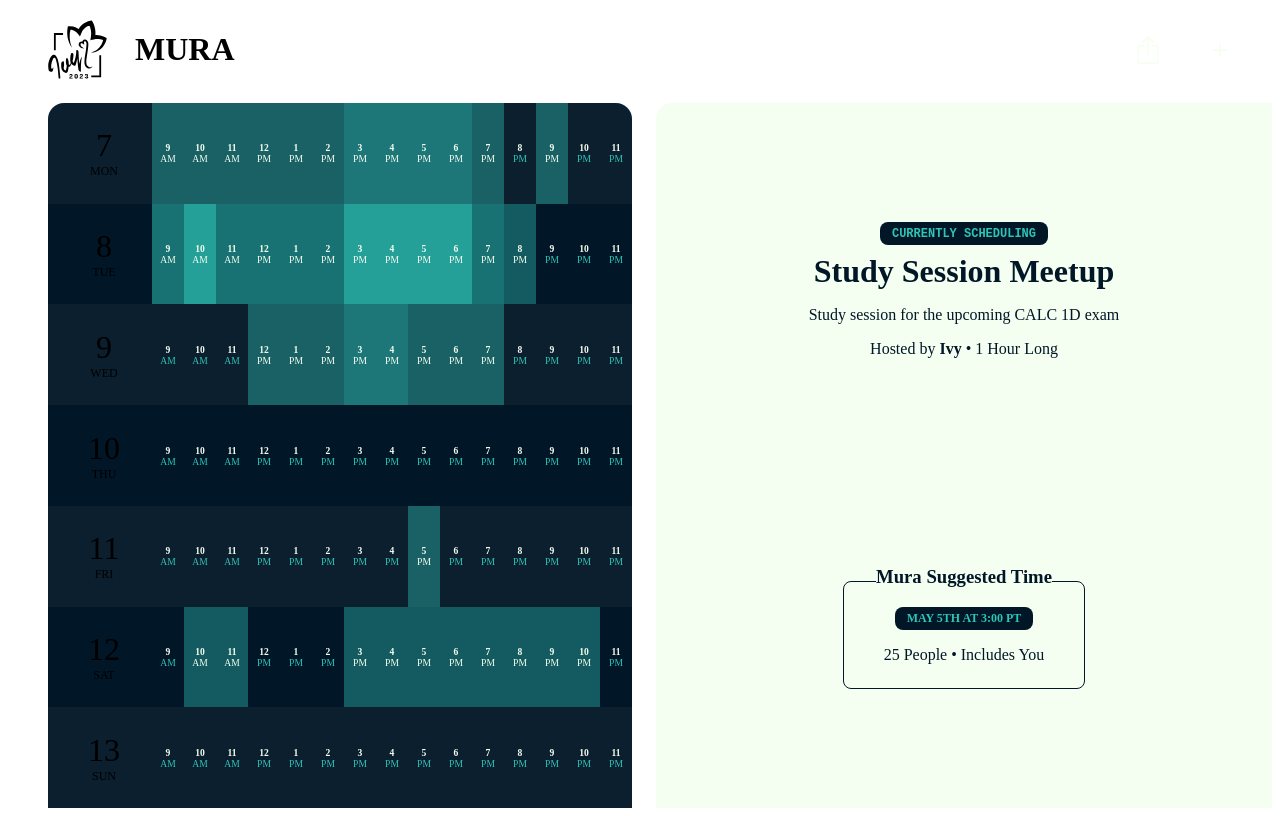
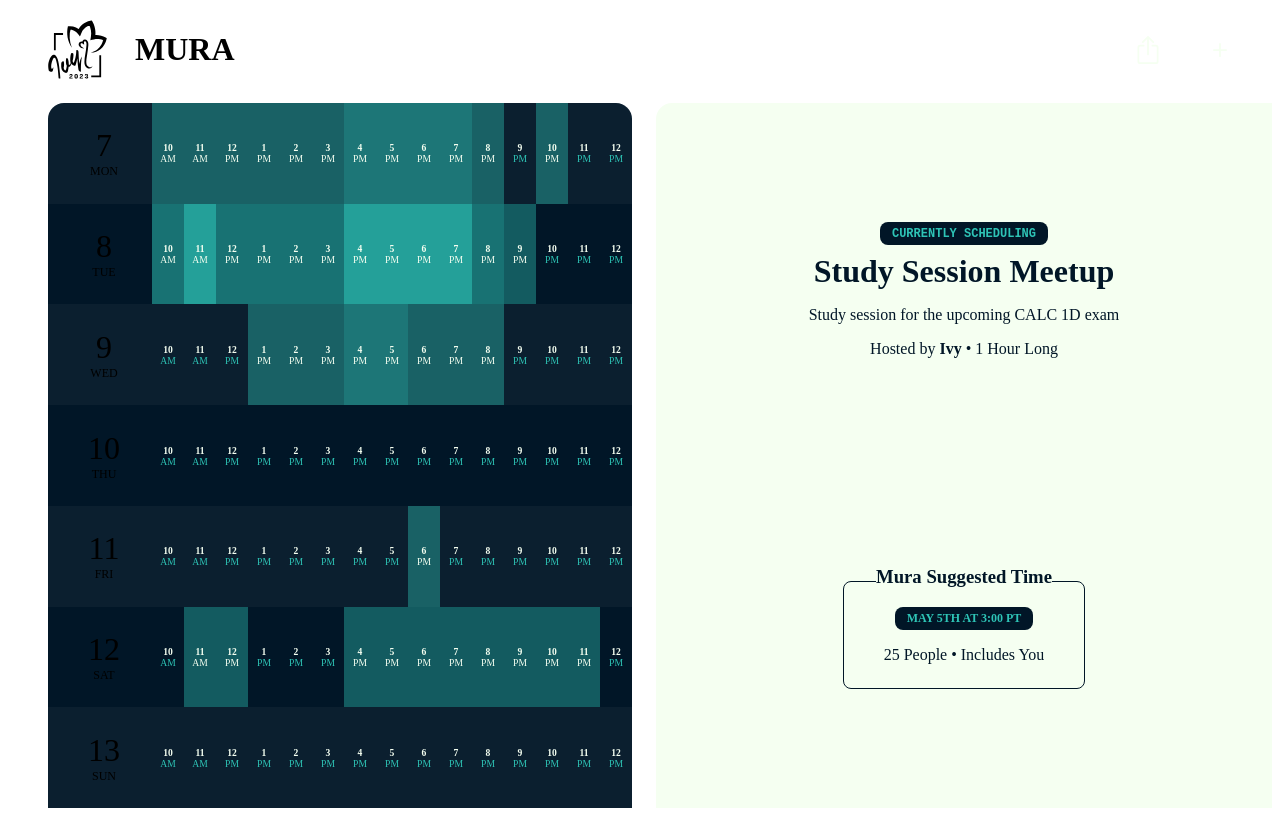
Before and after one commit to ivynya/mura, a SvelteKit app: page / in a window 1280 px wide. Built offline with nearby package versions, Linux system fonts and the light colour scheme; a web font is replaced by a local one.

Commit message:
feat: Localize time

```diff
--- a/src/routes/TimePicker.svelte
+++ b/src/routes/TimePicker.svelte
@@ -7,26 +7,31 @@
   $: from = new Date(mura.time_from).getUTCHours();
   $: to = new Date(mura.time_to).getUTCHours() - from;
 
+  // Generate a normalized value from 0 to 5 for availability
+  // based on participant availability and total participants
   $: participantCount = mura.participants.length;
-
   function calculateHeatmapNormal(hour: number) {
     const availability = mura.participants.map(p => p.availability);
     const available = availability
       .filter(a => a.some(d => d.date === date && d.times.some(t => t === hour)))
     return ((available.length / participantCount) * 5).toFixed(0);
   }
+
+  // Converts a displayed hour index (i + from) in UTC to
+  // local time zone hours, in 24 hour format (0-23)
+  function localizeHour(index: number) {
+    const hour = index + from;
+    const utc = new Date();
+    utc.setUTCHours(hour);
+    return utc.getHours();
+  }
 </script>
 
 <div class="picker">
   {#each Array(to + 1) as _, i}
-    <button class="heatmap-{calculateHeatmapNormal(i + from)}">{(i + from - 1) % 12 + 1}<br>
-      <span>
-        {#if i + from < 12}
-          AM
-        {:else}
-          PM
-        {/if}
-      </span>
+    <button class="heatmap-{calculateHeatmapNormal(i + from)}">
+      {localizeHour(i) % 12 + 1}<br>
+      <span>{#if localizeHour(i) < 11}AM{:else}PM{/if}</span>
     </button>
   {/each}
 </div>
```
